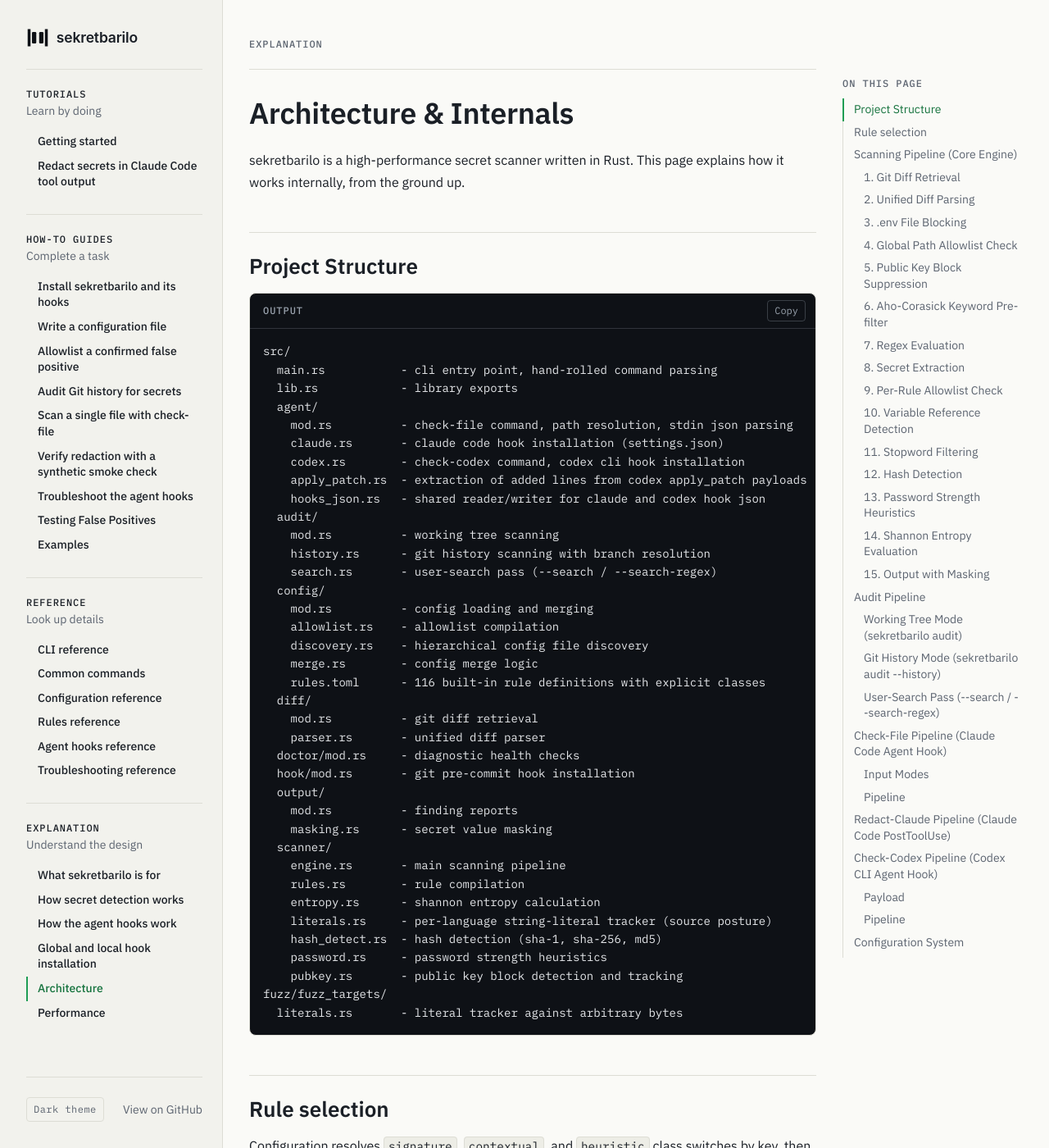
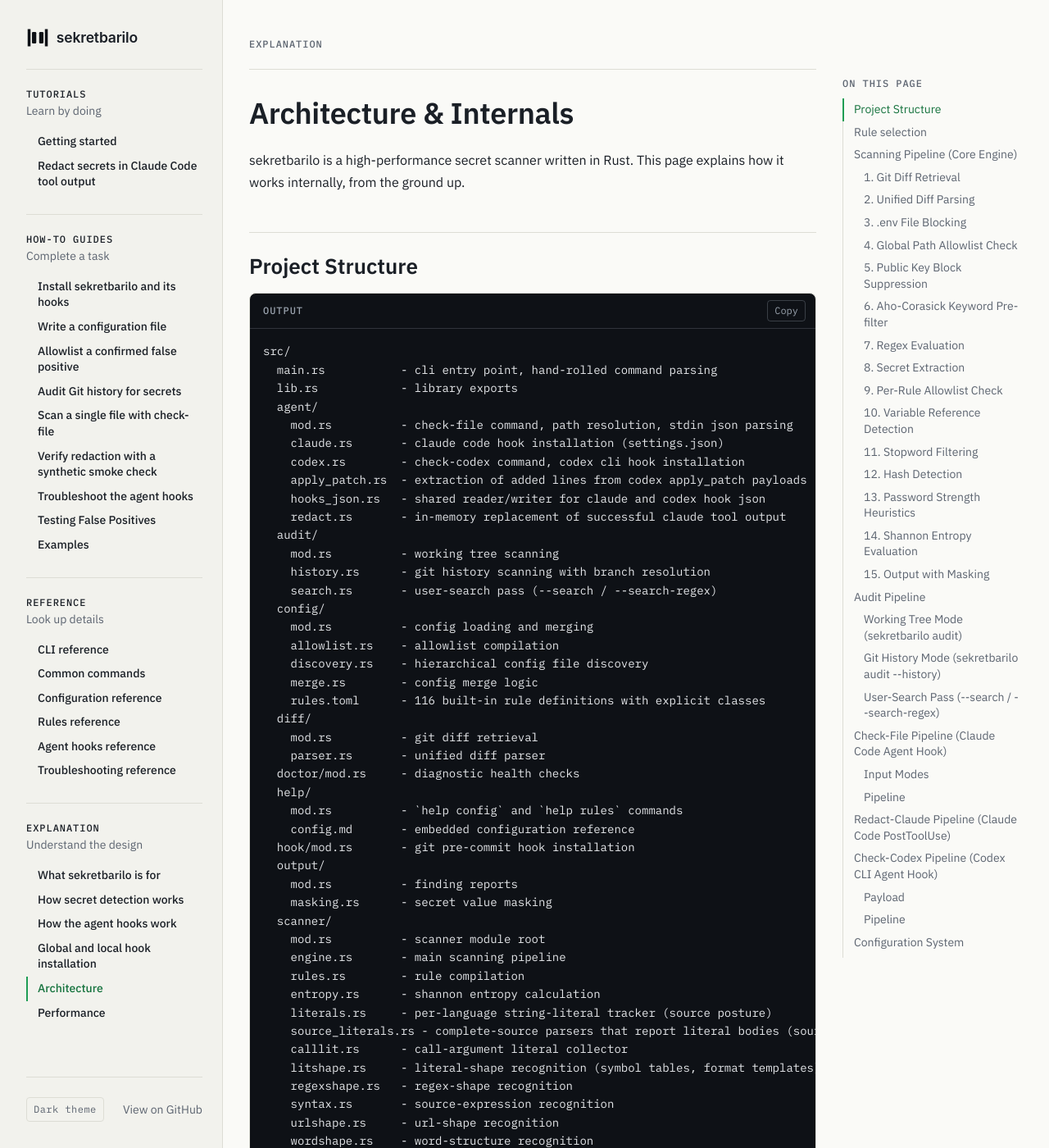
Before and after one commit to vshuraeff/sekretbarilo, a Jekyll site: the page built from docs/_pages/architecture.md, in a window 1280 px wide and 1400 px high. Shown: the whole window at 82% size. Built offline with Jekyll 4.4.1, drawn with Linux system fonts in a browser that asks for light colours; some of the changed text lies outside the part shown.

Commit message:
chore: sync the fuzz lockfile and the module tree in the docs
fuzz/Cargo.lock stayed at 0.13.0 through two releases because nothing touches it on
a version bump. It now records 0.13.2, and a test fails when it lags the package
version.

docs/_pages/architecture.md listed part of src/ and one fuzz target of eight.

````diff
--- a/docs/_pages/architecture.md
+++ b/docs/_pages/architecture.md
@@ -20,6 +20,7 @@
     codex.rs        - check-codex command, codex cli hook installation
     apply_patch.rs  - extraction of added lines from codex apply_patch payloads
     hooks_json.rs   - shared reader/writer for claude and codex hook json
+    redact.rs       - in-memory replacement of successful claude tool output
   audit/
     mod.rs          - working tree scanning
     history.rs      - git history scanning with branch resolution
@@ -34,20 +35,39 @@
     mod.rs          - git diff retrieval
     parser.rs       - unified diff parser
   doctor/mod.rs     - diagnostic health checks
+  help/
+    mod.rs          - `help config` and `help rules` commands
+    config.md       - embedded configuration reference
   hook/mod.rs       - git pre-commit hook installation
   output/
     mod.rs          - finding reports
     masking.rs      - secret value masking
   scanner/
+    mod.rs          - scanner module root
     engine.rs       - main scanning pipeline
     rules.rs        - rule compilation
     entropy.rs      - shannon entropy calculation
     literals.rs     - per-language string-literal tracker (source posture)
+    source_literals.rs - complete-source parsers that report literal bodies (source posture)
+    calllit.rs      - call-argument literal collector
+    litshape.rs     - literal-shape recognition (symbol tables, format templates)
+    regexshape.rs   - regex-shape recognition
+    syntax.rs       - source-expression recognition
+    urlshape.rs     - url-shape recognition
+    wordshape.rs    - word-structure recognition
+    text.rs         - agent-surface scan of complete text
     hash_detect.rs  - hash detection (sha-1, sha-256, md5)
     password.rs     - password strength heuristics
     pubkey.rs       - public key block detection and tracking
 fuzz/fuzz_targets/
+  config_load.rs    - config parsing
+  diff_parser.rs    - unified diff parsing
+  hook_payload.rs   - claude and codex hook payload parsing
   literals.rs       - literal tracker against arbitrary bytes
+  predicates.rs     - exemption predicates
+  scan_line.rs      - diff-surface scanning
+  scan_text.rs      - agent-surface scanning
+  source_posture.rs - source-posture scanning
 ```
 
 ## Rule selection
````
Also changed, not shown: 2 other files.
